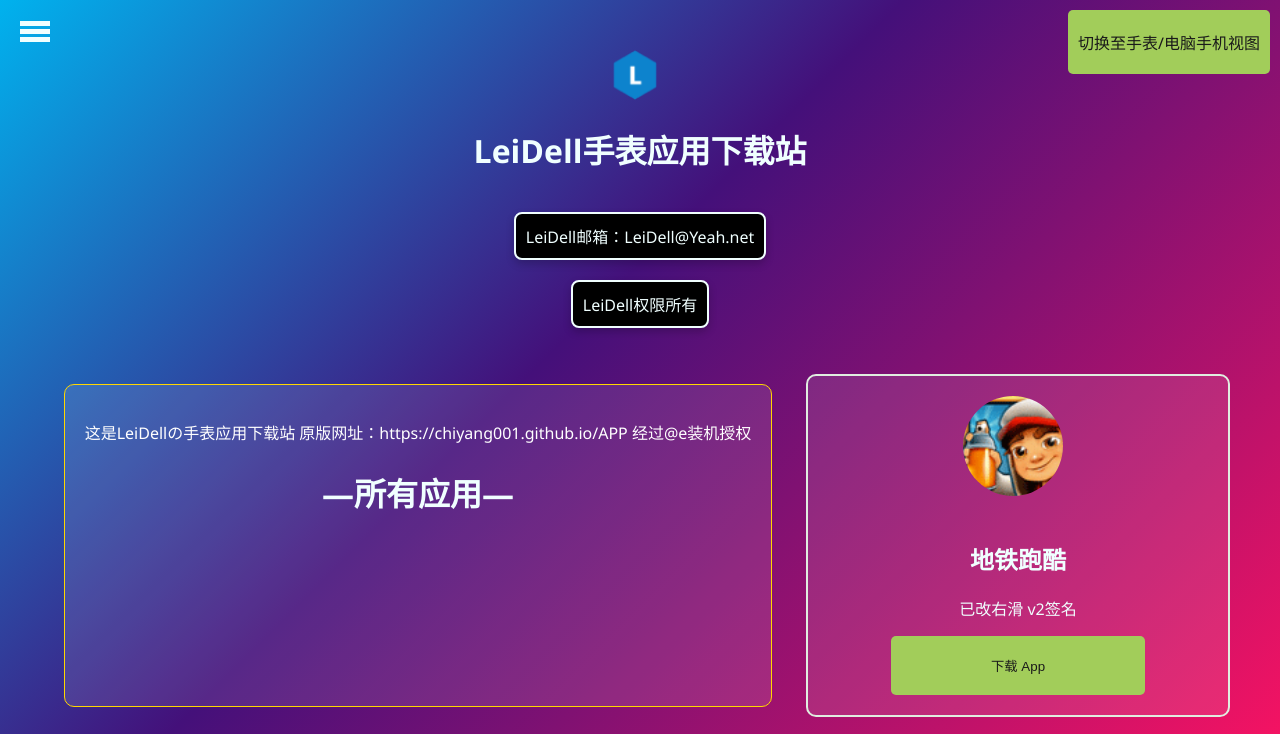
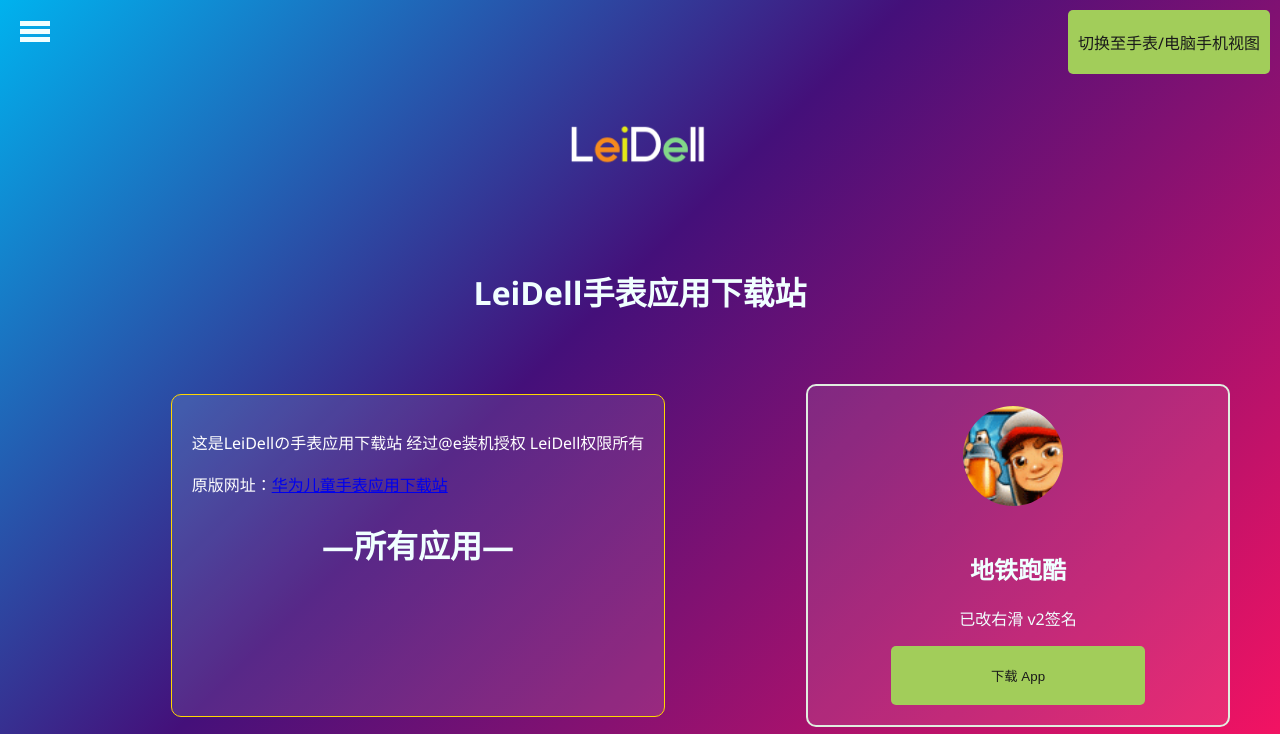
Before and after one commit to LeiDellTech/LeiDellTech.github.io, a plain HTML site: page index.html in a window 1280 px wide. Shown: the top 734 px of the page. Drawn offline with Linux system fonts and the light colour scheme.

Commit message:
Add files via upload

```diff
--- a/index.html
+++ b/index.html
@@ -53,16 +53,33 @@
 
 
     <div class="t-container">
-    <img src="favicon.ico" alt="封面">
+    <style>
+  #rotatable-image {
+    transition: transform 0.5s ease-in-out; /* 添加过渡效果使旋转更平滑 */
+    cursor: pointer; /* 当鼠标悬停在图片上时显示手形图标 */
+  }
+</style>
+</head>
+<body>
+
+<img id="rotatable-image" src="LOGO NO C.png" alt="logo" style="border-radius:50%;width:15%";">
+
+<script>
+  let degree = 0; // 初始旋转角度
+  const img = document.getElementById('rotatable-image');
+
+  img.addEventListener('click', function() {
+    degree = (degree + 360) ; // 每次点击增加360度
+    img.style.transform = `rotate(${degree}deg)`; // 更新CSS变换以应用旋转
+  });
+</script>
     <h1>LeiDell手表应用下载站</h1>
-    <p class="developer-info"> LeiDell邮箱：LeiDell@Yeah.net </p>
-    <p class="developer-info">LeiDell权限所有</p>
-    </div>
+        </div>
 
     <div class="container">
         <div class="app-list">
         <div class="site-description">
-    <p>这是LeiDellの手表应用下载站 原版网址：https://chiyang001.github.io/APP         经过@e装机授权  </p>
+    <p>这是LeiDellの手表应用下载站  经过@e装机授权   LeiDell权限所有 </p> 原版网址：<a href="https://chiyang001.github.io/APP/">华为儿童手表应用下载站</a>
     <div class="center-text">
 	<h1>—所有应用—</h1>
     </div>
```
Also changed, not shown: LOGO NO C.png (added).
